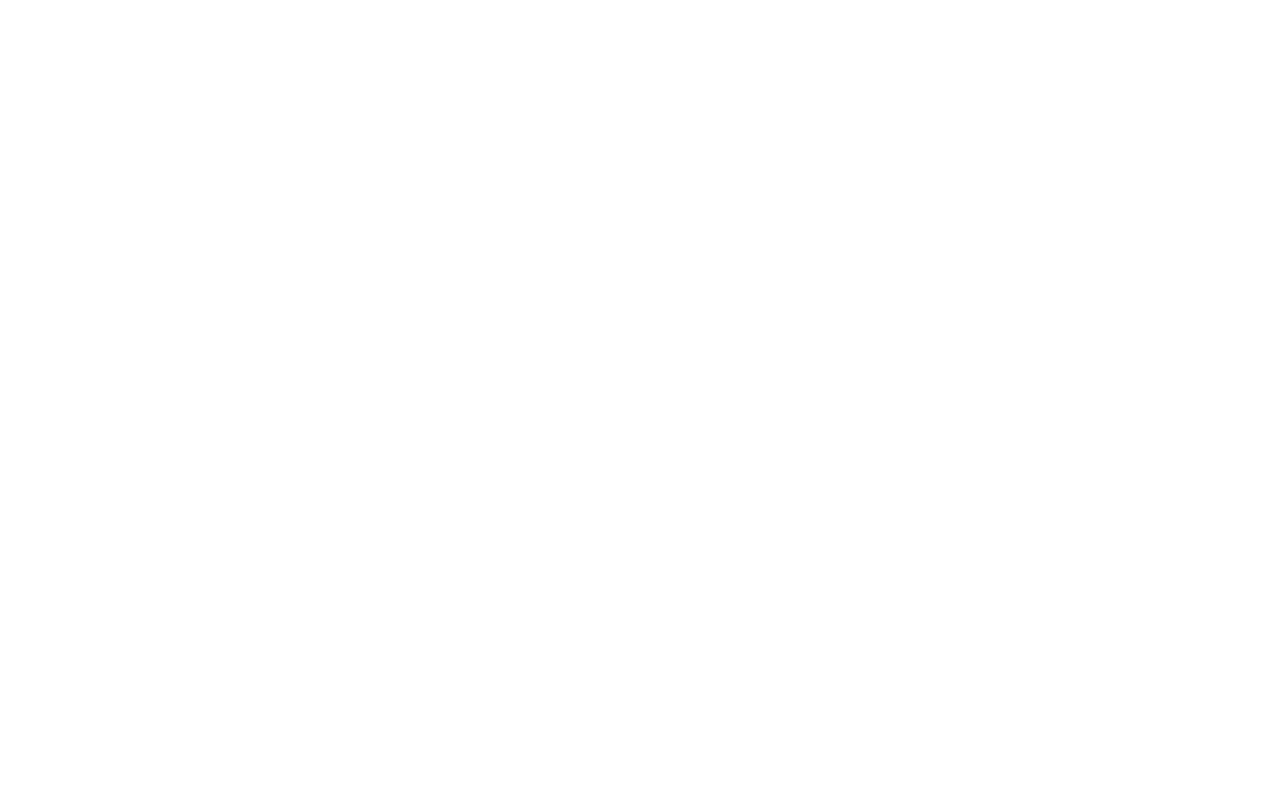
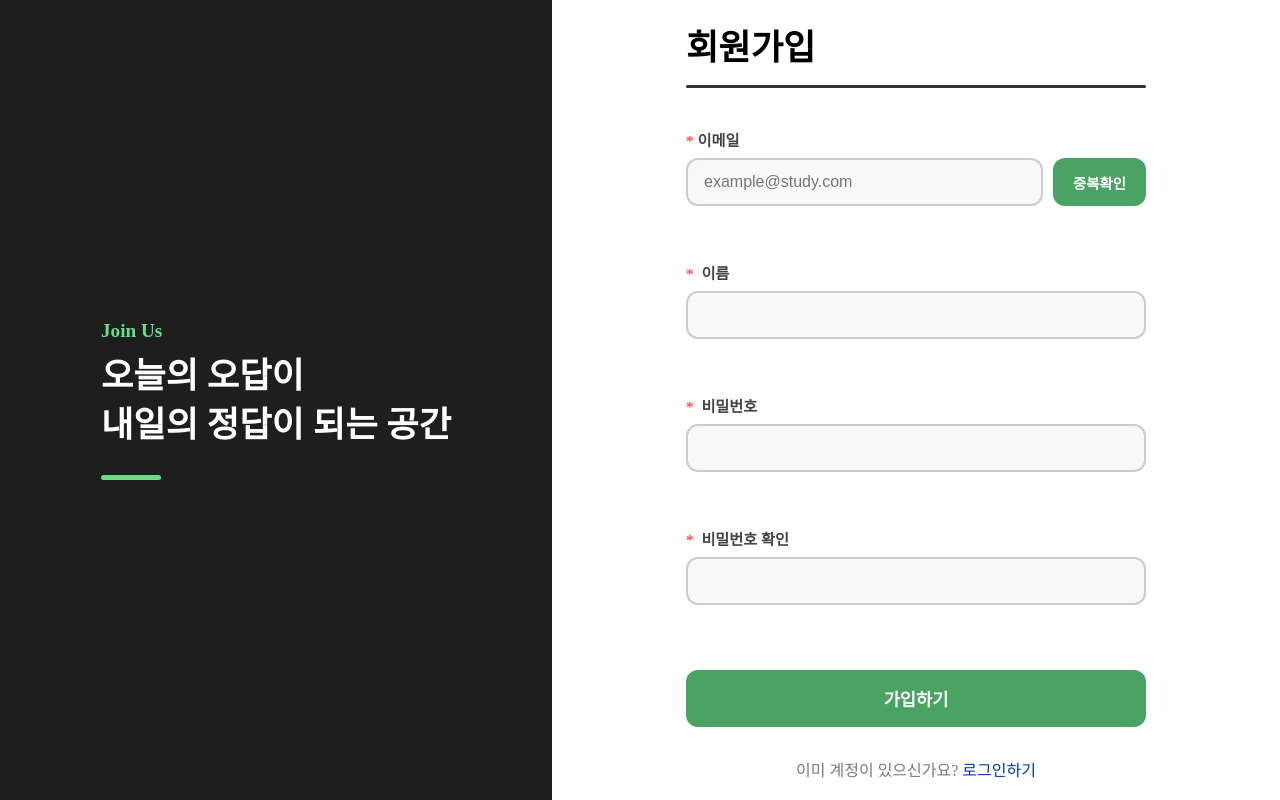
Before and after one commit to SonHyunYoung/Study_Log, a React (Vite) app in the folder front/: page /register in a window 1280 px wide. Before the commit this address had no page. Built offline with nearby package versions, Linux system fonts and the light colour scheme.

Commit message:
Update : 회원가입 페이지 작성

```diff
--- a/front/src/App.css
+++ b/front/src/App.css
@@ -147,7 +147,7 @@
 }
 
 .footer-links a:hover {
-  color: #0d0395;
+  color: #032871;
   text-decoration: underline;
   font-weight: bold;
 }
@@ -175,3 +175,136 @@
     margin-bottom: 10px;
   }
 }
+
+/* 레이아웃 초기화 */
+* { margin: 0; padding: 0; box-sizing: border-box; }
+body, html, #root { width: 100%; height: 100%; overflow: hidden; }
+
+.split-container { display: flex; width: 100vw; height: 100vh; }
+
+/* 왼쪽 섹션 (40%) */
+.split-left {
+  flex: 4;
+  background-color: #1e1e1e;
+  color: #fff;
+  display: flex;
+  justify-content: center;
+  align-items: center;
+  padding: 60px;
+}
+
+.brand-message h2 { color: #66df88; font-size: 1.2rem; margin-bottom: 10px; }
+.brand-message p { font-size: 2.2rem; font-weight: 800; line-height: 1.4; word-break: keep-all; }
+.brand-line { width: 60px; height: 5px; background-color: #66df88; margin-top: 25px; border-radius: 10px; }
+
+/* 오른쪽 섹션 (60%) */
+.split-right {
+  flex: 6;
+  background-color: #ffffff;
+  display: flex;
+  justify-content: center;
+  align-items: center;
+  padding: 40px;
+}
+
+.register-form-wrapper { width: 100%; max-width: 460px; }
+
+/* 제목 및 구분선 ⭐️ */
+.register-header { margin-bottom: 40px; }
+.register-title { font-size: 2.2rem; font-weight: 900; margin-bottom: 15px; }
+.title-underline { width: 100%; height: 3px; background-color: #333; border-radius: 2px; }
+
+/* 폼 스타일 */
+.register-form { display: flex; flex-direction: column; gap: 20px; }
+.form-group {
+  display: flex;
+  flex-direction: column;
+  gap: 8px; /* 라벨과 입력창 사이 간격 */
+  margin-bottom: 20px;
+}
+.form-label { font-size: 0.95rem; font-weight: 700; color: #444; }
+.required { color: #ff4d4d; margin-right: 4px; }
+
+/* 이메일 + 버튼 레이아웃 */
+.email-input-wrapper {
+  display: flex;
+  gap: 10px; /* 입력창과 버튼 사이 간격 */
+  width: 100%;
+}
+.email-field { flex: 1; }
+
+.form-input,
+.check-btn {
+  height: 48px; /* ⭐️ 높이를 구체적인 숫자로 고정합니다 (예: 48px) */
+  box-sizing: border-box; /* ⭐️ 테두리와 패딩을 포함하여 높이를 계산하게 함 (매우 중요) */
+  border-radius: 12px;
+  font-size: 1rem;
+}
+
+/* 일반 입력창 스타일 정의 */
+.form-input {
+  width: 100%;
+  padding: 0 16px; /* ⭐️ 위아래 패딩은 0으로 주고, 가로 패딩만 줍니다 */
+  border: 2px solid #ccc; /* 연한 테두리 */
+  outline: none;
+  transition: border-color 0.2s;
+  background-color: #f9f9f9;
+}
+
+/* 이메일 입력창과 버튼을 감싸는 컨테이너 */
+.email-input-wrapper {
+  display: flex;
+  gap: 10px;
+  align-items: stretch; /* ⭐️ 자식 요소(인풋, 버튼)들의 높이를 동일하게 맞춤 */
+  width: 100%;
+}
+
+/* 사용가능확인 버튼 스타일 */
+.check-btn {
+  /* ⭐️ 입력창(.form-input)과 동일한 수직 패딩(14px)을 주어 높이를 일치시킴 */
+  padding: 14px 20px;
+  background-color: #4aa363;
+  border: none;
+  border-radius: 12px;
+  font-weight: bold;
+  font-size: 0.9rem;
+  color: #fff;
+  cursor: pointer;
+
+}
+
+/* 가입 버튼 */
+.submit-btn {
+  width: 100%;
+  padding: 16px;
+  background-color: #4aa363;
+  border: none;
+  border-radius: 12px;
+  font-size: 1.1rem;
+  font-weight: bold;
+  color: #fff;
+  cursor: pointer;
+  margin-top: 10px;
+}
+
+.submit-btn:hover { background-color: #55cf78; transform: translateY(-2px); }
+
+/* 하단 푸터 & 에러 */
+.register-footer {
+  margin-top: 30px;
+  text-align: center;
+  color: #7a7a7a; }
+
+.register-footer a {
+  color: #0239a8;
+  text-decoration: none; }
+
+.register-footer a:hover {
+  color: #032871;
+  font-weight: bold;
+  text-decoration: underline; }
+
+
+
+.error-box { text-align: center; margin-bottom: 10px; }
+.error-text { color: #ff4d4d; font-weight: bold; font-size: 0.9rem; }
--- a/front/src/App.jsx
+++ b/front/src/App.jsx
@@ -1,6 +1,7 @@
 import React from 'react';
 import { BrowserRouter as Router, Routes, Route } from 'react-router-dom';
 import Login from './pages/Login';
+import Register from './pages/Register';
 import './App.css';
 
 function App() {
@@ -10,6 +11,7 @@
         <Routes>
           <Route path="/" element={<Login />} />
           <Route path="/login" element={<Login />} />
+          <Route path="/register" element={<Register />} />
         </Routes>
       </div>
     </Router>
--- a/front/src/pages/Login.jsx
+++ b/front/src/pages/Login.jsx
@@ -1,6 +1,7 @@
 // 로그인 페이지
 
 import React, { useState } from 'react';
+import { Link } from 'react-router-dom';
 import axios from 'axios';
 
 const Login = () => {
@@ -66,8 +67,8 @@
         </form>
 
         <div className="footer-links">
-          <span>계정이 없으신가요?
-            <a href='/registe' title='회원가입 페이지'> 회원가입  </a>
+          <span>계정이 없으신가요? &nbsp;
+            <Link to='/register'>회원가입 </Link>
             </span>
         </div>
       </div>
--- /dev/null
+++ b/front/src/pages/Register.jsx
@@ -0,0 +1,135 @@
+import React, { useState } from 'react';
+import axios from 'axios';
+import { useNavigate, Link } from 'react-router-dom';
+
+const Register = () => {
+  const [email, setEmail] = useState('');
+  const [name, setName] = useState('');
+  const [password, setPassword] = useState('');
+  const [passwordConfirm, setPasswordConfirm] = useState('');
+  const [error, setError] = useState('');
+  const [isEmailChecked, setIsEmailChecked] = useState(false); // 중복 확인 상태
+  const [isLoading, setIsLoading] = useState(false);
+
+  const navigate = useNavigate();
+
+  // 이메일 중복 확인 핸들러
+  const handleCheckEmail = async () => {
+    if (!email) {
+      setError('이메일을 먼저 입력해주세요.');
+      return;
+    }
+    try {
+      const response = await axios.post('http://localhost:3000/api/auth/check-email', { email });
+      if (response.data.success) {
+        alert('사용 가능한 이메일입니다.');
+        setIsEmailChecked(true);
+        setError('');
+      }
+    } catch (err) {
+      setError(err.response?.data?.message || '이미 사용 중인 이메일입니다.');
+      setIsEmailChecked(false);
+    }
+  };
+
+  // 회원가입 제출 핸들러
+  const handleRegister = async (e) => {
+    e.preventDefault();
+    setError('');
+
+    if (!isEmailChecked) {
+      setError('이메일 중복 확인이 필요합니다.');
+      return;
+    }
+    if (password !== passwordConfirm) {
+      setError('비밀번호가 일치하지 않습니다.');
+      return;
+    }
+
+    setIsLoading(true);
+    try {
+      const response = await axios.post('http://localhost:3000/api/auth/register', {
+        email, name, password
+      });
+
+      if (response.data.success) {
+        alert('회원가입이 완료되었습니다!');
+        navigate('/login');
+      }
+    } catch (err) {
+      setError(err.response?.data?.message || '가입 중 오류가 발생했습니다.');
+    } finally {
+      setIsLoading(false);
+    }
+  };
+
+  return (
+    <div className="split-container">
+      {/* 40% 왼쪽: 브랜드 섹션 */}
+      <div className="split-left">
+        <div className="brand-message">
+          <h2>Join Us</h2>
+          <p>오늘의 오답이<br/>내일의 정답이 되는 공간</p>
+          <div className="brand-line"></div>
+        </div>
+      </div>
+
+      {/* 60% 오른쪽: 폼 섹션 */}
+      <div className="split-right">
+        <div className="register-form-wrapper">
+          <div className="register-header">
+            <h1 className="register-title">회원가입</h1>
+            <div className="title-underline"></div>
+          </div>
+
+          <form className="register-form" onSubmit={handleRegister}>
+            {/* 이메일 입력 섹션 부분 */}
+            <div className="form-group">
+             <label className="form-label"><span className="required">*</span>이메일</label>
+             <div className="email-input-wrapper">
+             <input
+             type="email"
+             className="form-input email-field"
+             value={email}
+             onChange={(e) => { setEmail(e.target.value); setIsEmailChecked(false); }}
+             placeholder="example@study.com"
+            />
+            {/* ⭐️ 이름 변경: 중복확인 -> 사용가능확인 */}
+             <button type="button" className="check-btn" onClick={handleCheckEmail}>
+              중복확인
+            </button>
+            </div>
+        </div>
+
+            <div className="form-group">
+              <label className="form-label"><span className="required">*</span> 이름</label>
+              <input type="text" className="form-input" value={name} onChange={(e) => setName(e.target.value)} />
+            </div>
+
+            <div className="form-group">
+              <label className="form-label"><span className="required">*</span> 비밀번호</label>
+              <input type="password" className="form-input" value={password} onChange={(e) => setPassword(e.target.value)} />
+            </div>
+
+            <div className="form-group">
+              <label className="form-label"><span className="required">*</span> 비밀번호 확인</label>
+              <input type="password" className="form-input" value={passwordConfirm} onChange={(e) => setPasswordConfirm(e.target.value)} />
+            </div>
+
+            {error && <div className="error-box"><span className="error-text">{error}</span></div>}
+
+            <button type="submit" className="submit-btn" disabled={isLoading}>
+              {isLoading ? '처리 중...' : '가입하기'}
+            </button>
+          </form>
+
+          <div className="register-footer">
+            <span>이미 계정이 있으신가요? <Link to="/login">로그인하기</Link></span>
+          </div>
+        </div>
+      </div>
+    </div>
+  );
+};
+
+export default Register;
```
Also changed, not shown: front/src/pages/Registe.jsx (deleted).
